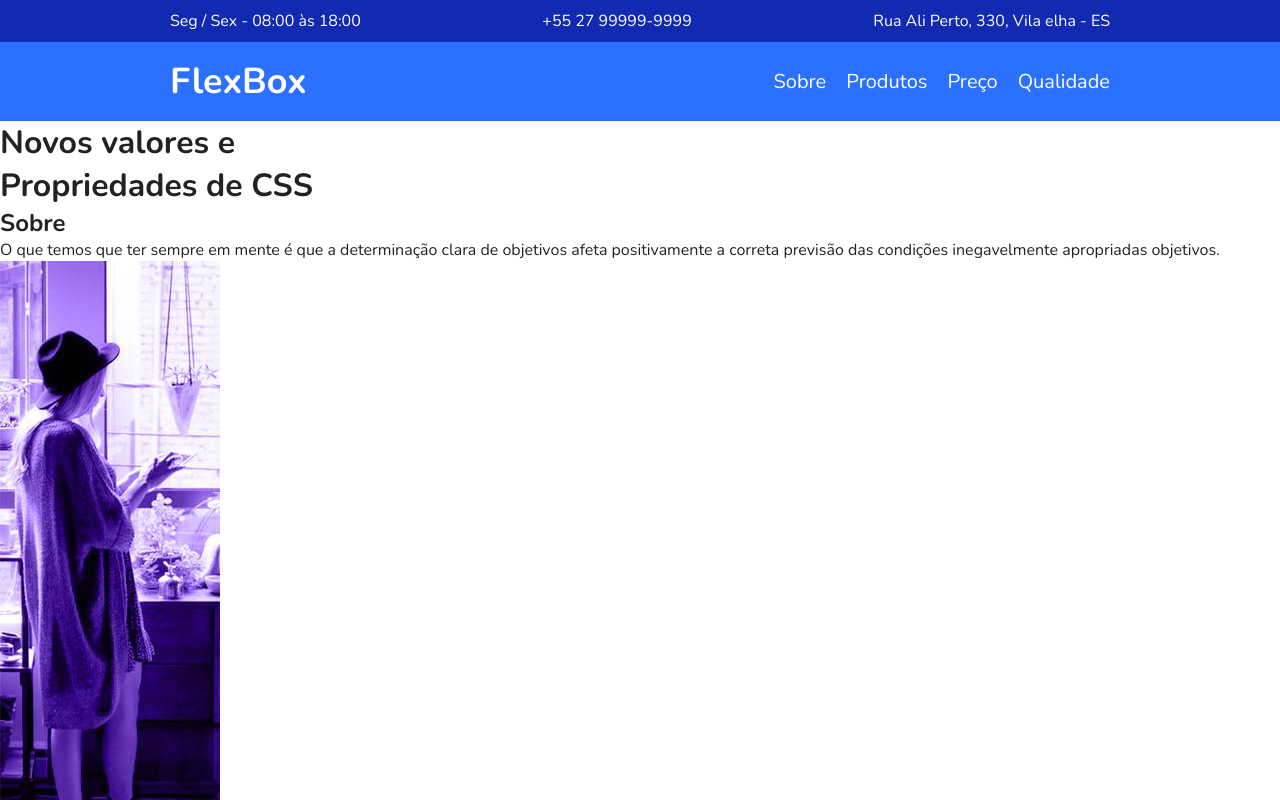
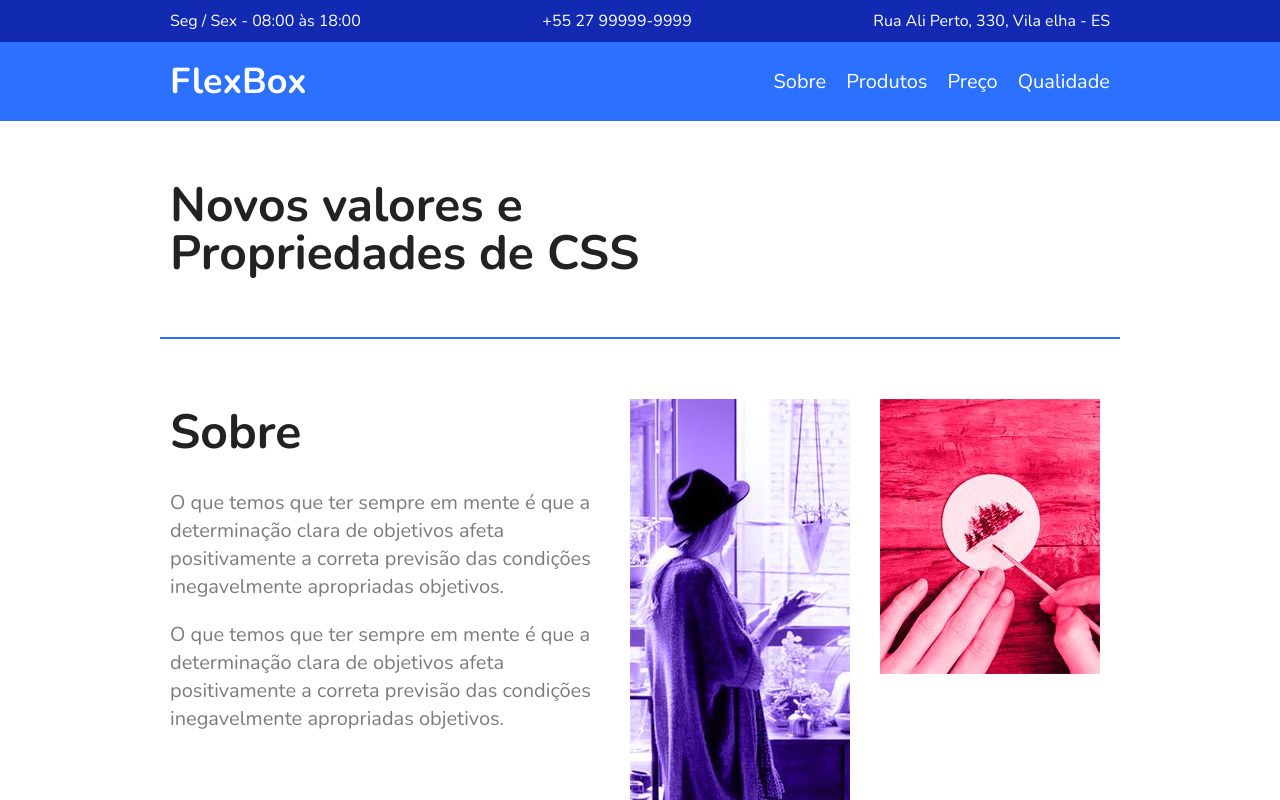
Before and after one commit to joseweverton/flexbox, a plain HTML site: page index.html in a window 1280 px wide. Shown: the top 800 px of the page. Drawn offline with nearby package versions, Linux system fonts and the light colour scheme.

Commit message:
Seção: Introdução e Sobre

```diff
--- a/index.html
+++ b/index.html
@@ -51,6 +51,11 @@
           objetivos afeta positivamente a correta previsão das condições
           inegavelmente apropriadas objetivos.
         </p>
+        <p>
+            O que temos que ter sempre em mente é que a determinação clara de
+            objetivos afeta positivamente a correta previsão das condições
+            inegavelmente apropriadas objetivos.
+          </p>
       </div>
       <div class="sobre-img">
         <img src="./img/sobre1.jpg" alt="Sobre 1" />
--- a/style.css
+++ b/style.css
@@ -81,8 +81,49 @@ image {
 .menu-lista a {
     font-size: 1.25rem;
     display: block;
-    padding: 10px;
+    padding: 0.625rem;
 }
 .menu-lista a:hover {
     color: #122a12;
 }
+
+/*Introdução*/
+.introducao {
+    font-size: 3em;
+    line-height: 1;
+    max-width: 60rem;
+    margin: 0 auto;
+    padding: 3.75rem 0.625rem;
+}
+
+/*Sobre*/
+.sobre {
+    border-top: 2px solid #2c70ff;
+    max-width: 60rem;
+    margin: 0 auto;
+    padding: 3.75rem 0;
+    display: flex;
+    flex-wrap: wrap;
+}
+
+.sobre-info {
+    flex: 2 1 18.75rem;
+    margin: 0 0.625rem;
+}
+
+.sobre-info h1 {
+    font-size: 3em;
+    margin-bottom: .5em;
+}
+
+.sobre-info p {
+    font-size: 1.25em;
+    line-height: 1.4;
+    margin-bottom: 1em;
+    color: #7c7c7c;
+}
+
+.sobre-img {
+    flex: 1 1 10rem;
+    margin: 0 0.625rem;
+}
```
